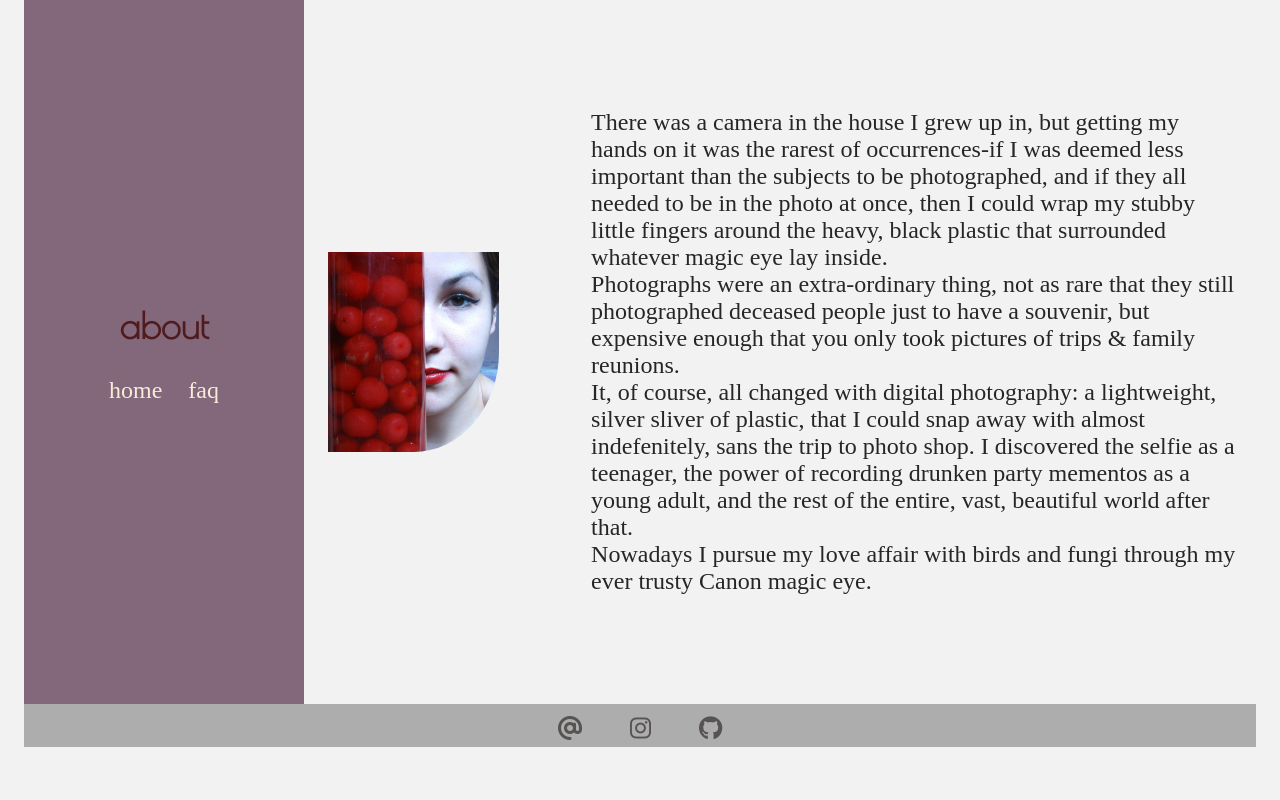
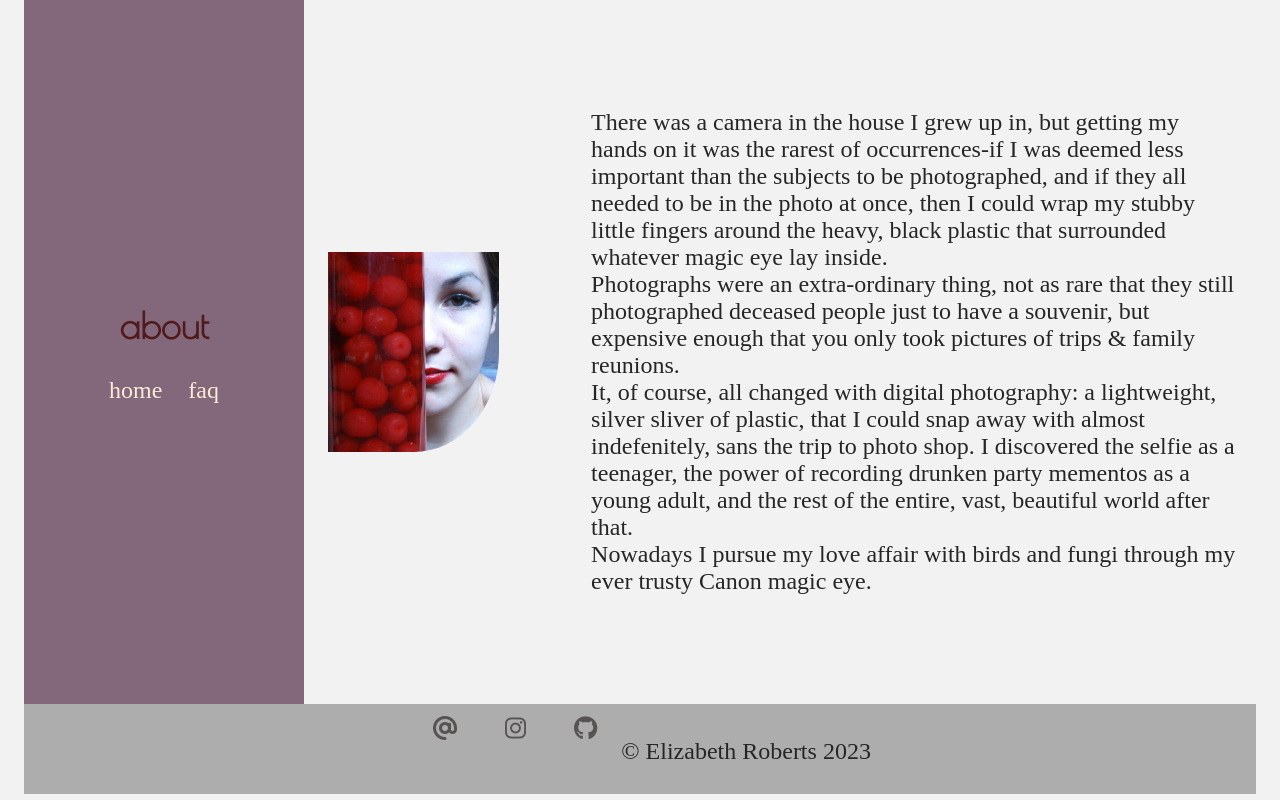
Before and after one commit to er1927/responsive-gallery, a plain HTML site: page about/index.html in a window 1280 px wide. Drawn offline with nearby package versions, Linux system fonts and the light colour scheme.

Commit message:
Added copyright on footer.

```diff
--- a/about/index.html
+++ b/about/index.html
@@ -41,6 +41,7 @@
         <a href="mailto:elizabeth.roberts1927@gmail.com"><i class="fa-sharp fa-solid fa-at"></i></a>
         <a href="https://www.instagram.com/spinaceaoleracea/" target="_blank"><i class="fa-brands fa-instagram"></i></a>
         <a href="https://github.com/er1927" target="_blank"><i class="fa-brands fa-github"></i></a>
+        <p>&#169; Elizabeth Roberts <script>document.write( new Date().getFullYear() );</script></p>
     </footer>
 </body>
 </html>
```
Also changed, not shown: faq/index.html (+1 -0 lines), index.html (+1 -0 lines).
